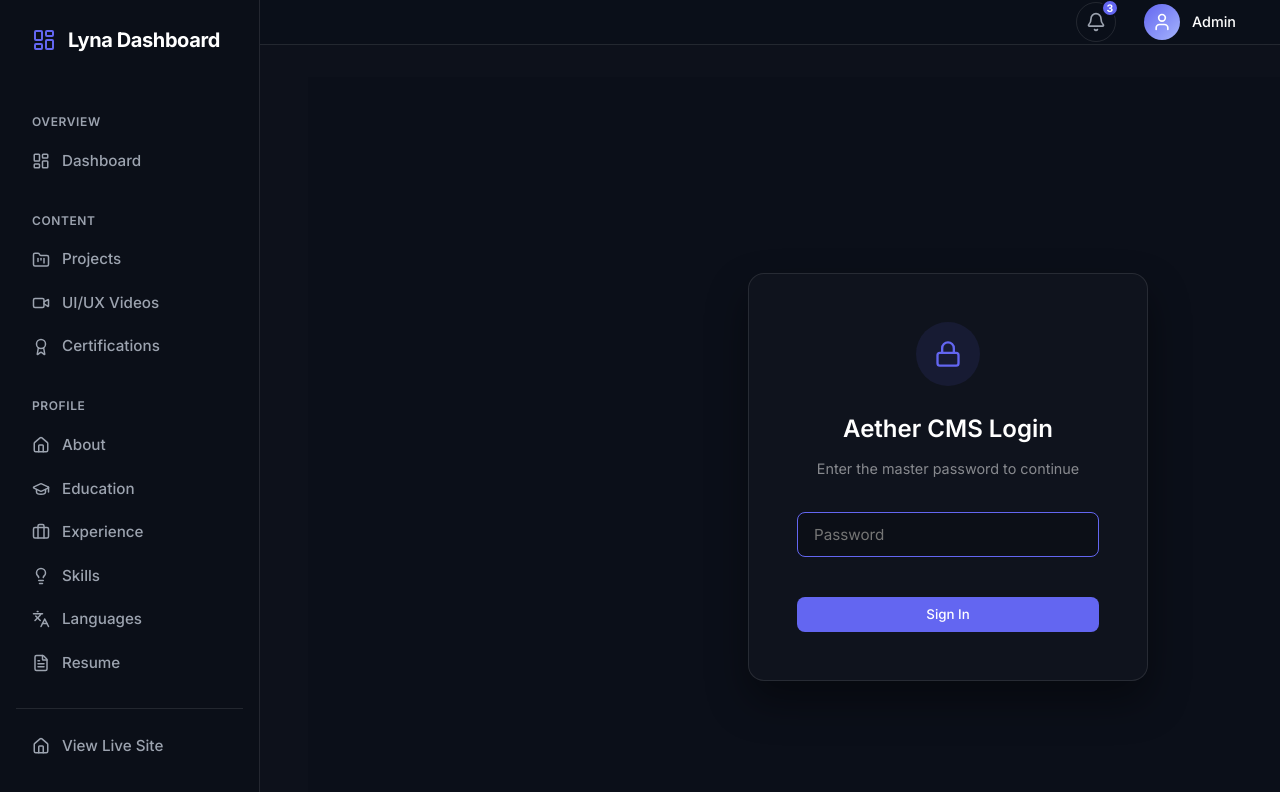
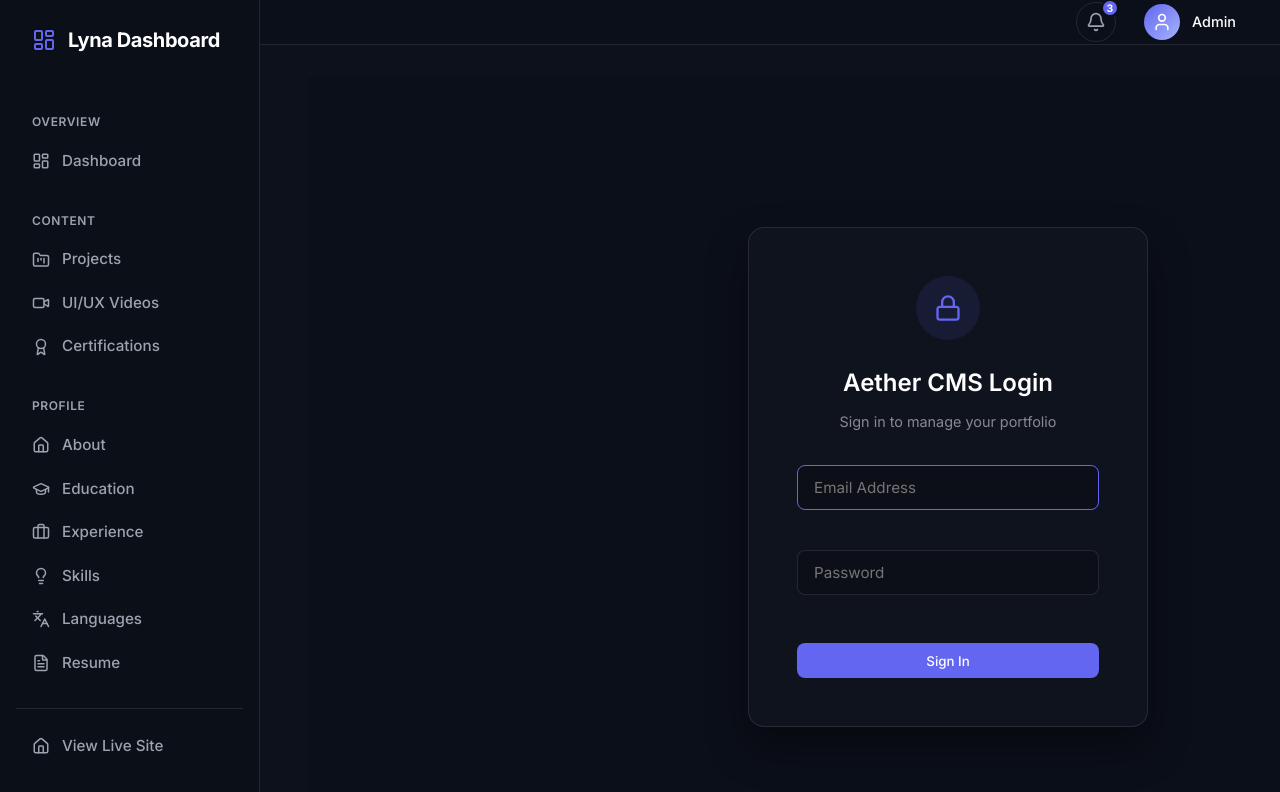
Before and after one commit to kezzallyna-code/portfolio-lyna-, a Next.js app: page /admin/login in a window 1280 px wide. Shown: the top 792 px of the page. Built offline with nearby package versions, Linux system fonts and the light colour scheme; no server answers.

Commit message:
feat: Add email and password authentication for admin dashboard

```diff
--- a/src/app/admin/login/page.tsx
+++ b/src/app/admin/login/page.tsx
@@ -8,6 +8,7 @@ import { Input } from '@/components/admin/ui/Input';
 import { Lock } from 'lucide-react';
 
 export default function AdminLogin() {
+  const [email, setEmail] = useState('');
   const [password, setPassword] = useState('');
   const [error, setError] = useState('');
   const [loading, setLoading] = useState(false);
@@ -22,13 +23,13 @@ export default function AdminLogin() {
       const res = await fetch('/api/auth/login', {
         method: 'POST',
         headers: { 'Content-Type': 'application/json' },
-        body: JSON.stringify({ password }),
+        body: JSON.stringify({ email, password }),
       });
 
       if (res.ok) {
         window.location.href = '/admin';
       } else {
-        setError('Invalid password');
+        setError('Invalid email or password');
       }
     } catch (err) {
       setError('An error occurred. Please try again.');
@@ -62,9 +63,17 @@ export default function AdminLogin() {
           <Lock size={28} />
         </div>
         <h1 style={{ fontSize: '1.5rem', marginBottom: '0.5rem', fontWeight: 600 }}>Aether CMS Login</h1>
-        <p style={{ color: 'rgba(255,255,255,0.5)', fontSize: '0.9rem', marginBottom: '2rem' }}>Enter the master password to continue</p>
+        <p style={{ color: 'rgba(255,255,255,0.5)', fontSize: '0.9rem', marginBottom: '2rem' }}>Sign in to manage your portfolio</p>
 
-        <form onSubmit={handleLogin} style={{ textAlign: 'left' }}>
+        <form onSubmit={handleLogin} style={{ textAlign: 'left', display: 'flex', flexDirection: 'column', gap: '1rem' }}>
+          <Input
+            type="email"
+            placeholder="Email Address"
+            value={email}
+            onChange={(e) => setEmail(e.target.value)}
+            required
+            autoFocus
+          />
           <Input
             type="password"
             placeholder="Password"
@@ -72,9 +81,8 @@ export default function AdminLogin() {
             onChange={(e) => setPassword(e.target.value)}
             error={error}
             required
-            autoFocus
           />
-          <Button type="submit" isLoading={loading} style={{ width: '100%', marginTop: '1rem', justifyContent: 'center' }}>
+          <Button type="submit" isLoading={loading} style={{ width: '100%', marginTop: '0.5rem', justifyContent: 'center' }}>
             Sign In
           </Button>
         </form>
```
Also changed, not shown: src/app/api/auth/login/route.ts (+6 -5 lines), src/middleware.ts (+12 -3 lines).
